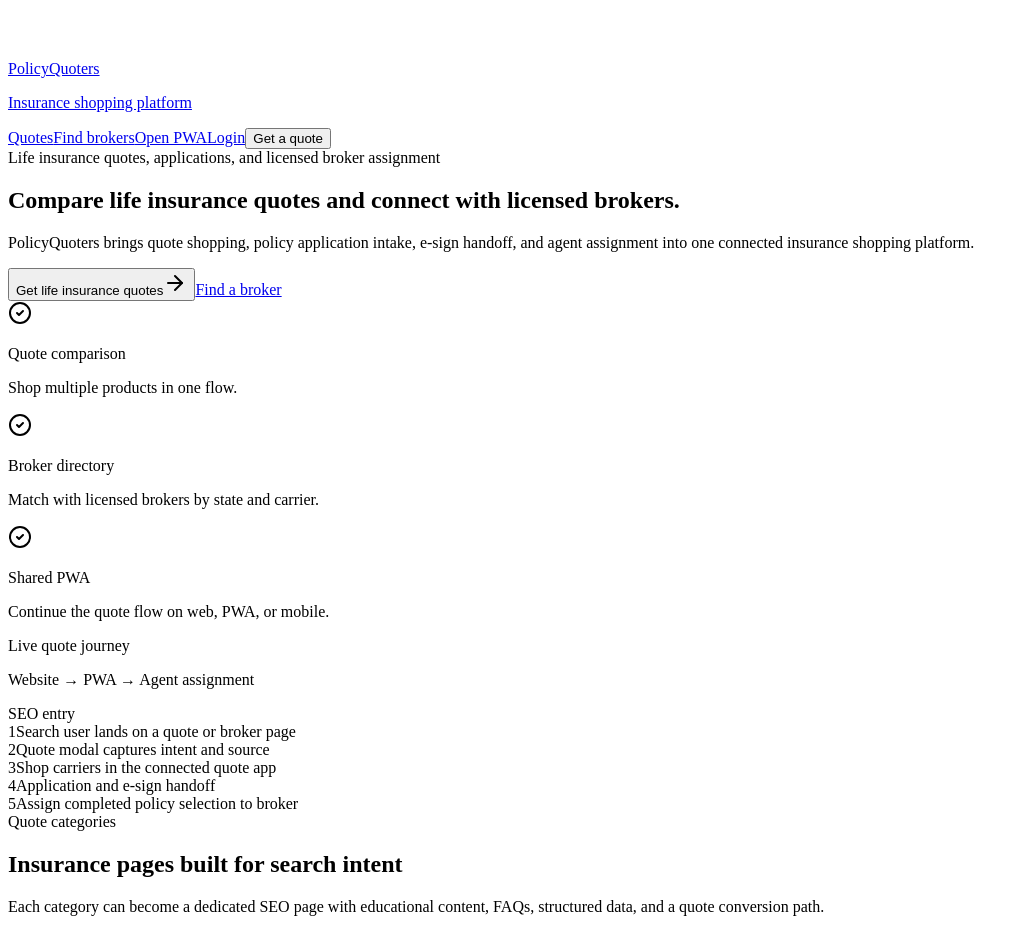
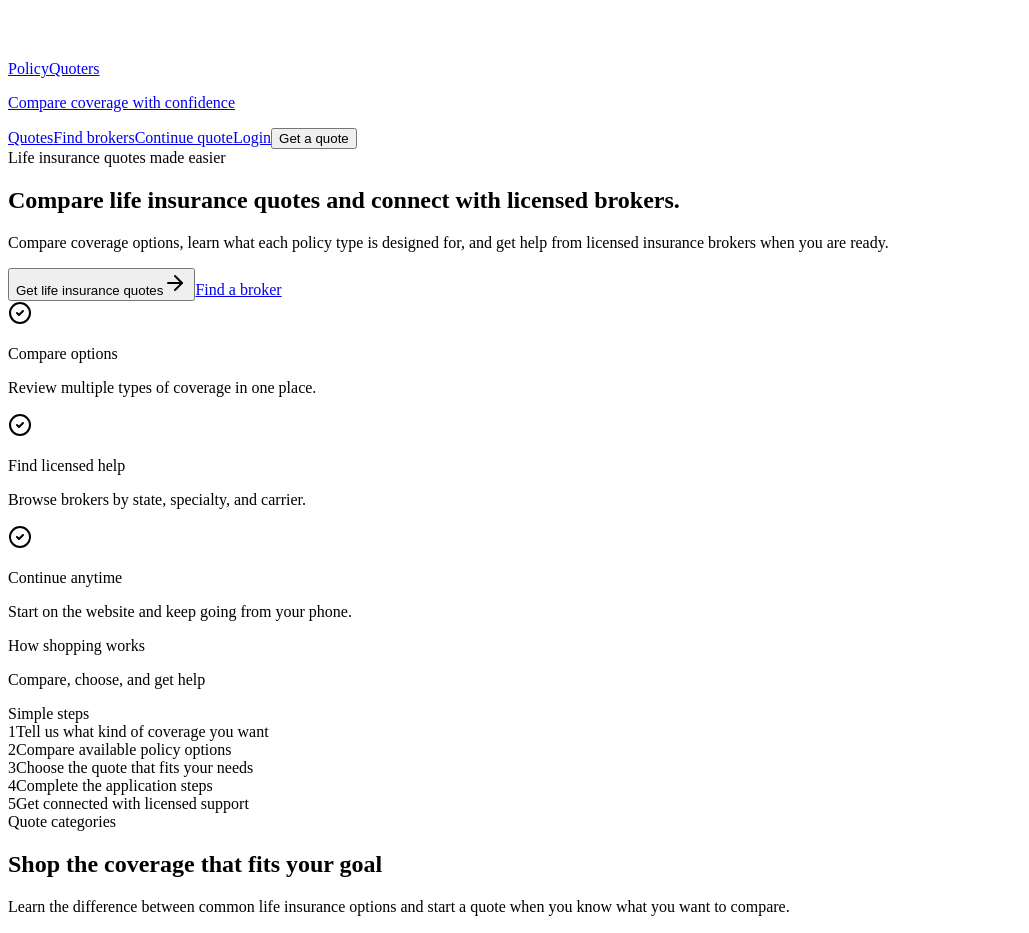
Before and after one commit to Thomarv99/PolicyQuoters, a React (Vite) app in the folder client/: page / in a window 1280 px wide. Shown: the part 1240-2173 px from the top of the page, without its empty margins (0-1029 px from the left). Built offline with nearby package versions, Linux system fonts and the light colour scheme; a web font is replaced by a local one.

Commit message:
Make website copy consumer focused

```diff
--- a/client/src/pages/website.tsx
+++ b/client/src/pages/website.tsx
@@ -103,7 +103,7 @@
     reviews: 139,
     years: 9,
     phone: "(866) 555-0136",
-    bio: "Elliot focuses on straightforward family protection cases, mortgage protection, and fast application handoffs.",
+    bio: "Elliot focuses on straightforward family protection, mortgage protection, and final expense coverage for shoppers who want clear next steps.",
   },
   {
     slug: "priya-shah-ca",
@@ -209,7 +209,7 @@
       </svg>
       <div>
         <p className="font-semibold leading-none">PolicyQuoters</p>
-        <p className="text-xs text-muted-foreground">Insurance shopping platform</p>
+        <p className="text-xs text-muted-foreground">Compare coverage with confidence</p>
       </div>
     </Link>
   );
@@ -228,7 +228,7 @@
             <Link href="/directory">Find brokers</Link>
           </Button>
           <Button asChild variant="ghost" className="rounded-full" data-testid="link-nav-app">
-            <Link href="/app">Open PWA</Link>
+            <Link href="/app">Continue quote</Link>
           </Button>
           <Button asChild variant="outline" className="rounded-full" data-testid="link-nav-login">
             <Link href="/login/consumer">Login</Link>
@@ -253,11 +253,11 @@
           </p>
         </div>
         <div>
-          <p className="font-semibold">Platform</p>
+          <p className="font-semibold">Shop insurance</p>
           <div className="mt-3 grid gap-2 text-sm text-muted-foreground">
             <Link href="/quotes">Get life insurance quotes</Link>
             <Link href="/directory">Broker directory</Link>
-            <Link href="/app">Mobile PWA</Link>
+            <Link href="/app">Continue a quote</Link>
           </div>
         </div>
         <div>
@@ -295,11 +295,11 @@
           <div className="flex items-start justify-between gap-4">
             <div>
               <Badge className="rounded-full" variant="secondary">
-                Quote handoff
+                Quick quote start
               </Badge>
               <h2 className="mt-3 text-xl font-semibold tracking-[-0.03em]">Start your {selectedLine.title.toLowerCase()}</h2>
               <p className="mt-2 text-sm leading-6 text-muted-foreground">
-                {brokerName ? `${brokerName} can be matched after you compare quotes and select an option.` : "Compare options first, then complete the mobile-friendly quote flow."}
+                {brokerName ? `Compare options first, then choose whether you want help from ${brokerName}.` : "Answer a few basics to start comparing coverage options."}
               </p>
             </div>
             <Button variant="ghost" size="icon" onClick={onClose} aria-label="Close quote modal" data-testid="button-close-quote-modal">
@@ -325,7 +325,7 @@
             </div>
           </div>
           <div className="mt-5 rounded-2xl bg-muted p-4 text-sm leading-6 text-muted-foreground">
-            In production this modal should create a quote-intent record, attribute the traffic source and broker page, and open the same shared quote session in the website, PWA, or native mobile app.
+            Your information helps us personalize quotes by location, coverage amount, and basic eligibility. You can review options before choosing what to do next.
           </div>
           <div className="mt-5 flex flex-col gap-2 sm:flex-row sm:justify-end">
             <Button variant="outline" className="rounded-full" onClick={onClose} data-testid="button-modal-cancel">
@@ -388,13 +388,13 @@
     <section className="mx-auto grid max-w-7xl gap-8 px-4 py-12 sm:px-6 lg:grid-cols-[1.05fr_0.95fr] lg:py-16">
       <div className="flex flex-col justify-center">
         <Badge className="max-w-full whitespace-normal rounded-full leading-5" variant="secondary">
-          Life insurance quotes, applications, and licensed broker assignment
+          Life insurance quotes made easier
         </Badge>
         <h1 className="mt-5 max-w-3xl text-4xl font-bold tracking-[-0.06em] sm:text-5xl">
           Compare life insurance quotes and connect with licensed brokers.
         </h1>
         <p className="mt-5 max-w-2xl text-base leading-7 text-muted-foreground">
-          PolicyQuoters brings quote shopping, policy application intake, e-sign handoff, and agent assignment into one connected insurance shopping platform.
+          Compare coverage options, learn what each policy type is designed for, and get help from licensed insurance brokers when you are ready.
         </p>
         <div className="mt-7 flex flex-col gap-3 sm:flex-row">
           <Button size="lg" className="w-full rounded-full sm:w-auto" onClick={() => onQuote("life-insurance")} data-testid="button-hero-get-quote">
@@ -407,9 +407,9 @@
         </div>
         <div className="mt-8 grid gap-3 sm:grid-cols-3">
           {[
-            ["Quote comparison", "Shop multiple products in one flow."],
-            ["Broker directory", "Match with licensed brokers by state and carrier."],
-            ["Shared PWA", "Continue the quote flow on web, PWA, or mobile."],
+            ["Compare options", "Review multiple types of coverage in one place."],
+            ["Find licensed help", "Browse brokers by state, specialty, and carrier."],
+            ["Continue anytime", "Start on the website and keep going from your phone."],
           ].map(([title, copy]) => (
             <div key={title} className="rounded-2xl border border-border bg-card/80 p-4">
               <CheckCircle2 className="h-4 w-4 text-primary" />
@@ -424,18 +424,18 @@
           <div className="rounded-3xl border border-border bg-background p-4">
             <div className="flex items-center justify-between gap-3">
               <div>
-                <p className="text-sm font-semibold">Live quote journey</p>
-                <p className="text-xs text-muted-foreground">Website → PWA → Agent assignment</p>
+                <p className="text-sm font-semibold">How shopping works</p>
+                <p className="text-xs text-muted-foreground">Compare, choose, and get help</p>
               </div>
-              <Badge className="rounded-full">SEO entry</Badge>
+              <Badge className="rounded-full">Simple steps</Badge>
             </div>
             <div className="mt-5 space-y-3">
               {[
-                ["1", "Search user lands on a quote or broker page"],
-                ["2", "Quote modal captures intent and source"],
-                ["3", "Shop carriers in the connected quote app"],
-                ["4", "Application and e-sign handoff"],
-                ["5", "Assign completed policy selection to broker"],
+                ["1", "Tell us what kind of coverage you want"],
+                ["2", "Compare available policy options"],
+                ["3", "Choose the quote that fits your needs"],
+                ["4", "Complete the application steps"],
+                ["5", "Get connected with licensed support"],
               ].map(([step, text]) => (
                 <div key={step} className="flex items-center gap-3 rounded-2xl bg-muted p-3 text-sm">
                   <span className="flex h-7 w-7 items-center justify-center rounded-full bg-primary text-primary-foreground">{step}</span>
@@ -458,9 +458,9 @@
           <Badge variant="outline" className="rounded-full">
             Quote categories
           </Badge>
-          <h2 className="mt-3 text-2xl font-semibold tracking-[-0.04em]">Insurance pages built for search intent</h2>
+          <h2 className="mt-3 text-2xl font-semibold tracking-[-0.04em]">Shop the coverage that fits your goal</h2>
           <p className="mt-2 max-w-2xl text-sm leading-6 text-muted-foreground">
-            Each category can become a dedicated SEO page with educational content, FAQs, structured data, and a quote conversion path.
+            Learn the difference between common life insurance options and start a quote when you know what you want to compare.
           </p>
         </div>
         <Button asChild variant="outline" className="rounded-full" data-testid="button-view-quotes-page">
@@ -494,9 +494,9 @@
             <Badge variant="outline" className="rounded-full">
               Broker directory
             </Badge>
-            <h2 className="mt-3 text-2xl font-semibold tracking-[-0.04em]">SEO-rich licensed insurance broker listings</h2>
+            <h2 className="mt-3 text-2xl font-semibold tracking-[-0.04em]">Find licensed brokers by state and specialty</h2>
             <p className="mt-2 max-w-3xl text-sm leading-6 text-muted-foreground">
-              Broker profile pages can target state, city, carrier, and product keywords while converting search users into quote shoppers.
+              Browse experienced insurance professionals, see the products they focus on, and start a quote from any broker profile.
             </p>
           </div>
           <Button asChild className="rounded-full" data-testid="button-directory-preview-link">
@@ -572,11 +572,11 @@
         <Card className="bg-primary text-primary-foreground">
           <CardContent className="flex flex-col gap-4 p-6 lg:flex-row lg:items-center lg:justify-between">
             <div>
-              <h2 className="text-2xl font-semibold tracking-[-0.04em]">Continue into the connected quote PWA.</h2>
-              <p className="mt-2 text-sm leading-6 opacity-85">The same quote journey can power the public website, progressive web app, and future native mobile apps.</p>
+              <h2 className="text-2xl font-semibold tracking-[-0.04em]">Ready to compare coverage?</h2>
+              <p className="mt-2 text-sm leading-6 opacity-85">Start with a few basic details, review available options, and continue when it is convenient for you.</p>
             </div>
             <Button asChild variant="secondary" className="rounded-full" data-testid="button-open-pwa-cta">
-              <Link href="/app">Open quote app</Link>
+              <Link href="/app">Continue quote</Link>
             </Button>
           </CardContent>
         </Card>
@@ -618,7 +618,7 @@
           </Badge>
           <h1 className="mt-4 text-4xl font-bold tracking-[-0.06em]">Get life insurance quotes online.</h1>
           <p className="mt-3 max-w-3xl text-base leading-7 text-muted-foreground">
-            Choose a line of insurance, compare options, and continue into the PolicyQuoters PWA to complete the quote and application workflow.
+            Choose a line of insurance, compare coverage options, and continue through a mobile-friendly quote experience.
           </p>
         </div>
         <div className="mt-6 grid gap-4 md:grid-cols-2">
@@ -630,8 +630,8 @@
                 <p className="mt-2 text-sm leading-6 text-muted-foreground">{line.description}</p>
                 <div className="mt-4 flex flex-wrap gap-2">
                   <Badge variant="secondary" className="rounded-full">{line.keyword}</Badge>
-                  <Badge variant="secondary" className="rounded-full">Broker matching</Badge>
-                  <Badge variant="secondary" className="rounded-full">Mobile quote flow</Badge>
+                  <Badge variant="secondary" className="rounded-full">Licensed broker help</Badge>
+                  <Badge variant="secondary" className="rounded-full">Mobile-friendly</Badge>
                 </div>
                 <Button className="mt-5 rounded-full" onClick={() => modal.openQuote(line.id)} data-testid={`button-quotes-page-${line.id}`}>
                   Start {line.title}
@@ -762,7 +762,7 @@
             <CardContent className="space-y-4 p-5">
               <CardTitle className="text-base">Start with {broker.name}</CardTitle>
               <p className="text-sm leading-6 text-muted-foreground">
-                Compare quotes first, then PolicyQuoters can hand the completed policy selection to a licensed broker.
+                Compare quotes first, then choose whether you want licensed help reviewing next steps.
               </p>
               <Button className="w-full rounded-full" onClick={() => modal.openQuote("life-insurance", broker.name)} data-testid="button-profile-get-quote">
                 Get a quote
@@ -800,7 +800,7 @@
   const roleCopy: Record<LoginRole, { title: string; description: string; destination: string; cta: string }> = {
     consumer: {
       title: "Consumer login",
-      description: "Return to saved quotes, applications, disclosures, and policy assignment status.",
+      description: "Return to saved quotes, applications, documents, and coverage progress.",
       destination: "/app",
       cta: "Open quote dashboard",
     },
@@ -846,7 +846,7 @@
               <Input type="password" placeholder="••••••••" data-testid={`input-login-password-${role}`} />
             </div>
             <div className="rounded-2xl bg-muted p-4 text-sm leading-6 text-muted-foreground">
-              Production login should use authenticated accounts, role permissions, MFA for agents/admins, and shared quote sessions across website, PWA, and mobile apps.
+              This demo login opens the right dashboard. A production account would protect saved quotes, documents, and account activity.
             </div>
             <Button asChild className="w-full rounded-full" data-testid={`button-login-${role}`}>
               <Link href={copy.destination}>
```
